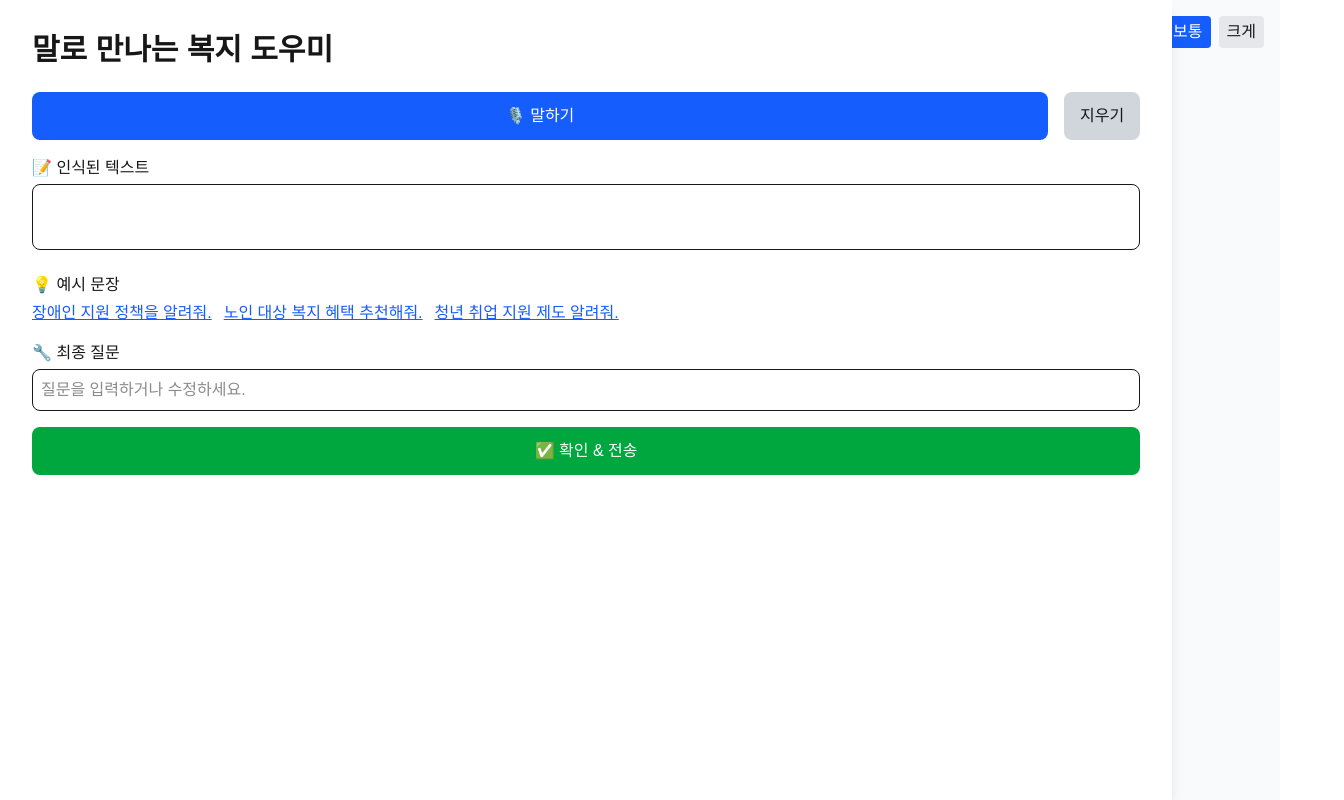
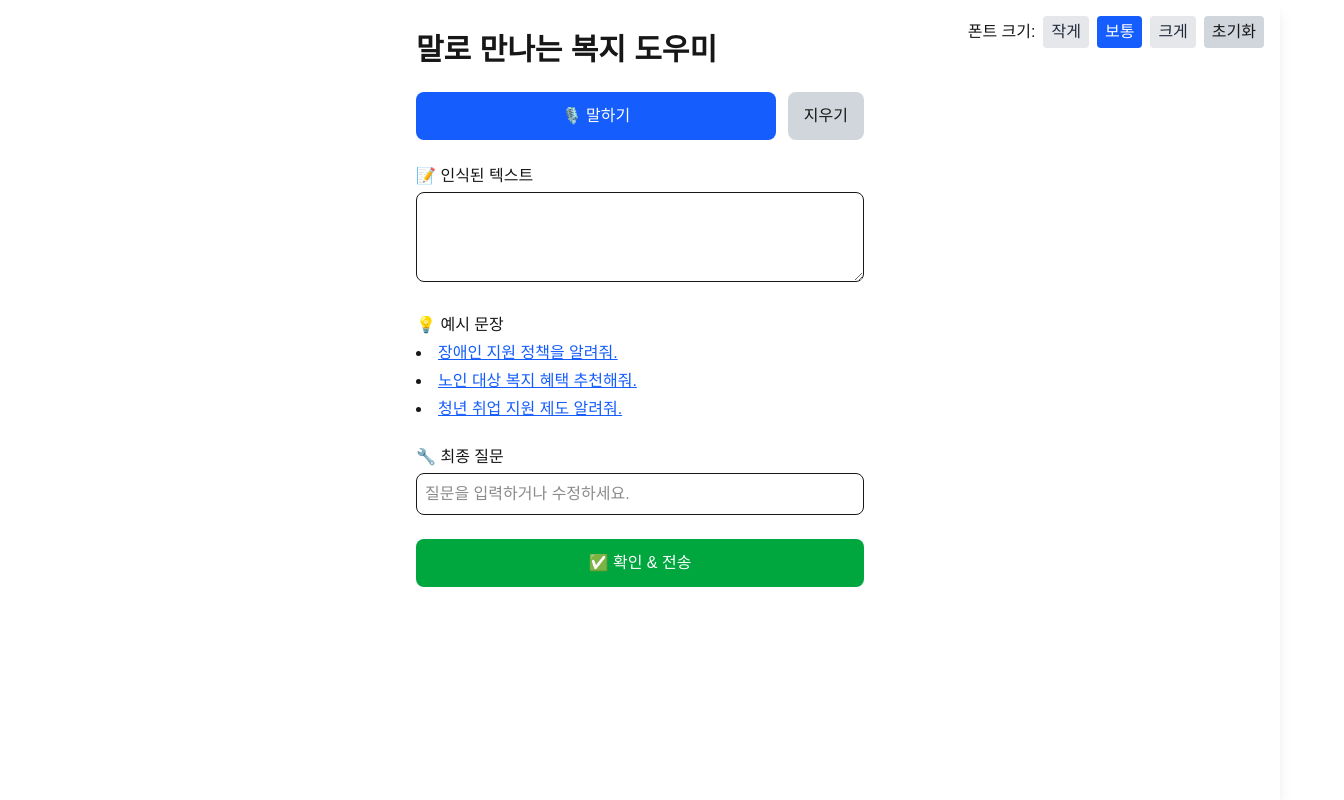
Before and after one commit to jasonhk24/voice-welfare, a Next.js app: page / in a window 1280 px wide. Shown: the whole page, 1344 px wide, since content can reach past the window. Built offline with nearby package versions, Linux system fonts and the light colour scheme.

Commit message:
feat: PolicySearchUI에 뒤로가기·폰트조절·접근성 개선 반영

```diff
--- a/src/components/PolicySearchUI.tsx
+++ b/src/components/PolicySearchUI.tsx
@@ -13,12 +13,18 @@ interface Policy {
 }
 
 export default function PolicySearchUI() {
+  // 음성/텍스트 상태
   const [listening, setListening] = useState(false);
   const [transcript, setTranscript] = useState('');
   const [promptText, setPromptText] = useState('');
+  const recogRef = useRef<any>(null);
+
+  // 정책 카드 상태
   const [policies, setPolicies] = useState<Policy[]>([]);
+
+  // 폰트 크기 상태
   const [fontSize, setFontSize] = useState<'sm' | 'base' | 'lg'>('base');
-  const recogRef = useRef<any>(null);
+  const sizeMap = { sm: 'text-sm', base: 'text-base', lg: 'text-lg' } as const;
 
   // 음성 토글
   const toggleListen = () => {
@@ -49,99 +55,81 @@ export default function PolicySearchUI() {
     setPromptText('');
   };
 
-  // 예시 문장
+  // 더미 검색
+  const doSearch = () => {
+    if (!promptText.trim()) return alert('질문을 입력하거나 말해주세요.');
+    setPolicies([
+      { id: '1', title: '장애인 연금 지원', description: '장애인에게 매달 일정 금액을 지원하여 생활 안정에 도움을 줍니다.', url: 'https://www.bokjiro.go.kr/disability-pension' },
+      { id: '2', title: '장애인 고용 지원', description: '직업 훈련 및 고용 알선, 인센티브 제공으로 일자리 찾기를 지원합니다.', url: 'https://www.bokjiro.go.kr/disability-employment' },
+      { id: '3', title: '장애인 복지 서비스', description: '의료·상담·재활 서비스 등을 제공하여 삶의 질을 향상시킵니다.', url: 'https://www.bokjiro.go.kr/disability-services' },
+    ]);
+  };
+
   const examples = [
     '장애인 지원 정책을 알려줘.',
     '노인 대상 복지 혜택 추천해줘.',
     '청년 취업 지원 제도 알려줘.',
   ];
 
-  // 검색 (더미 데이터)
-  const doSearch = () => {
-    if (!promptText) return alert('질문을 입력하거나 말해주세요.');
-    setPolicies([
-      {
-        id: '1',
-        title: '장애인 연금 지원',
-        description: '장애인에게 매달 일정 금액을 지원하여 생활 안정에 도움을 줍니다.',
-        url: 'https://www.bokjiro.go.kr/disability-pension',
-      },
-      {
-        id: '2',
-        title: '장애인 고용 지원',
-        description: '직업 훈련 및 고용 알선, 인센티브 제공으로 일자리 찾기를 지원합니다.',
-        url: 'https://www.bokjiro.go.kr/disability-employment',
-      },
-      {
-        id: '3',
-        title: '장애인 복지 서비스',
-        description: '의료·상담·재활 서비스 등을 제공하여 삶의 질을 향상시킵니다.',
-        url: 'https://www.bokjiro.go.kr/disability-services',
-      },
-    ]);
-  };
-
-  // Tailwind 크기 맵
-  const sizeMap = { sm: 'text-sm', base: 'text-base', lg: 'text-lg' } as const;
-
   return (
-    <div className={`flex w-full h-full min-h-screen bg-gray-50 ${sizeMap[fontSize]}`}>
-      {/* 폰트 크기 조절 */}
-      <div className="absolute top-4 right-4 flex items-center space-x-2">
+    <div className={`relative flex w-full min-h-screen bg-gray-50 ${sizeMap[fontSize]}`}>
+      {/* 폰트 크기 조절 컨트롤 (우측 상단) */}
+      <div className="absolute top-4 right-4 flex items-center space-x-2 z-20">
         <span className="font-medium">폰트 크기:</span>
         {(['sm','base','lg'] as const).map(sz => (
           <button
             key={sz}
+            aria-pressed={fontSize === sz}
             onClick={() => setFontSize(sz)}
-            className={`px-2 py-1 rounded ${
-              fontSize === sz ? 'bg-blue-600 text-white' : 'bg-gray-200'
+            className={`px-2 py-1 rounded focus:outline-none focus:ring-2 focus:ring-blue-500 ${
+              fontSize === sz ? 'bg-blue-600 text-white' : 'bg-gray-200 text-gray-800'
             }`}
           >
             {sz === 'sm' ? '작게' : sz === 'base' ? '보통' : '크게'}
           </button>
         ))}
+        <button
+          aria-label="폰트 초기화"
+          onClick={() => setFontSize('base')}
+          className="px-2 py-1 rounded bg-gray-300 hover:bg-gray-400 focus:outline-none focus:ring-2 focus:ring-blue-500"
+        >
+          초기화
+        </button>
       </div>
 
-      {/* LEFT PANEL */}
+      {/* LEFT PANEL (입력) */}
       <motion.div
-        className="p-8 bg-white shadow-lg z-10"
+        className="flex-shrink-0 p-8 bg-white shadow-lg"
         initial={{ width: '100%' }}
         animate={{ width: policies.length ? '40%' : '100%' }}
-        transition={{ duration: 0.5 }}
+        transition={{ duration: 0.4 }}
       >
-        {/* 뒤로가기 버튼 */}
-        {policies.length > 0 && (
-          <button
-            onClick={handleBack}
-            className="mb-4 px-4 py-2 bg-gray-200 text-gray-700 rounded-lg hover:bg-gray-300"
-          >
-            ← 뒤로가기
-          </button>
-        )}
+        <div className="max-w-md mx-auto space-y-6">
+          <h1 className="text-3xl font-bold">말로 만나는 복지 도우미</h1>
 
-        <h1 className="text-3xl font-bold mb-6">말로 만나는 복지 도우미</h1>
-
-        <div className="space-y-4">
-          <div className="flex space-x-4">
+          <div className="flex space-x-3">
             <button
               onClick={toggleListen}
-              className="flex-1 py-3 bg-blue-600 text-white rounded-lg hover:bg-blue-700"
+              aria-label={listening ? '음성 인식 중지' : '음성 인식 시작'}
+              className="flex-1 py-3 bg-blue-600 text-white rounded-lg focus:outline-none focus:ring-2 focus:ring-blue-500"
             >
               {listening ? '■ 중지' : '🎙️ 말하기'}
             </button>
             <button
               onClick={() => { setTranscript(''); setPromptText(''); }}
-              className="py-3 px-4 bg-gray-300 rounded-lg hover:bg-gray-400"
+              aria-label="입력 내용 지우기"
+              className="py-3 px-4 bg-gray-300 rounded-lg focus:outline-none focus:ring-2 focus:ring-gray-400"
             >
               지우기
             </button>
           </div>
 
           <div>
-            <label className="block mb-1 font-medium">📝 인식된 텍스트</label>
+            <label htmlFor="transcript" className="block mb-1 font-medium">📝 인식된 텍스트</label>
             <textarea
-              className="w-full border p-2 rounded-lg resize-none"
-              rows={2}
+              id="transcript"
+              rows={3}
+              className="w-full border p-2 rounded-lg focus:outline-none focus:ring-2 focus:ring-blue-500"
               value={transcript}
               onChange={e => { setTranscript(e.target.value); setPromptText(e.target.value); }}
             />
@@ -149,24 +137,26 @@ export default function PolicySearchUI() {
 
           <div>
             <label className="block mb-1 font-medium">💡 예시 문장</label>
-            <div className="flex space-x-3">
+            <ul className="list-disc list-inside space-y-1">
               {examples.map(ex => (
+                <li key={ex}>
                   <button
-                  key={ex}
                     onClick={() => { setPromptText(ex); setTranscript(ex); }}
-                  className="text-blue-600 underline"
+                    className="text-blue-600 underline focus:outline-none focus:ring-2 focus:ring-blue-500"
                   >
                     {ex}
                   </button>
+                </li>
               ))}
-            </div>
+            </ul>
           </div>
 
           <div>
-            <label className="block mb-1 font-medium">🔧 최종 질문</label>
+            <label htmlFor="prompt" className="block mb-1 font-medium">🔧 최종 질문</label>
             <input
+              id="prompt"
               type="text"
-              className="w-full border p-2 rounded-lg"
+              className="w-full border p-2 rounded-lg focus:outline-none focus:ring-2 focus:ring-blue-500"
               value={promptText}
               onChange={e => setPromptText(e.target.value)}
               placeholder="질문을 입력하거나 수정하세요."
@@ -175,25 +165,47 @@ export default function PolicySearchUI() {
 
           <button
             onClick={doSearch}
-            className="w-full py-3 bg-green-600 text-white rounded-lg hover:bg-green-700"
+            aria-label="검색 실행 및 정책 카드 표시"
+            className="w-full py-3 bg-green-600 text-white rounded-lg focus:outline-none focus:ring-2 focus:ring-green-500"
           >
             ✅ 확인 & 전송
           </button>
         </div>
       </motion.div>
 
-      {/* RIGHT PANEL (cards) */}
+      {/* RIGHT PANEL (카드) */}
       <motion.div
-        className="p-8 overflow-auto"
+        className="flex-1 p-8 overflow-auto"
         initial={{ opacity: 0 }}
         animate={{ opacity: policies.length ? 1 : 0 }}
         transition={{ duration: 0.5 }}
       >
+        {policies.length > 0 && (
+          <div className="max-w-7xl mx-auto space-y-4">
+            {/* 뒤로가기 전용 헤더 */}
+            <div className="flex justify-between items-center">
+              <h2 className="text-2xl font-semibold">검색 결과</h2>
+              <button
+                onClick={handleBack}
+                aria-label="뒤로가기"
+                className="px-4 py-2 bg-gray-200 text-gray-800 rounded-lg focus:outline-none focus:ring-2 focus:ring-gray-400"
+              >
+                ← 뒤로가기
+              </button>
+            </div>
+
+            {/* 카드 그리드 */}
             <div className="grid grid-cols-1 md:grid-cols-2 lg:grid-cols-3 gap-6">
-          {policies.map((p) => (
-            <div key={p.id} className="bg-white rounded-xl shadow-md overflow-hidden">
-              <div className="px-6 py-4 border-b bg-blue-50">
-                <h2 className="text-xl font-bold">{p.title}</h2>
+              {policies.map(p => (
+                <div
+                  key={p.id}
+                  className="bg-white rounded-xl shadow-md focus-within:ring-2 focus-within:ring-blue-500"
+                  tabIndex={0}
+                  role="region"
+                  aria-labelledby={`policy-${p.id}-title`}
+                >
+                  <div className="px-6 py-4 bg-blue-50 border-b">
+                    <h3 id={`policy-${p.id}-title`} className="text-xl font-bold">{p.title}</h3>
                   </div>
                   <div className="p-6">{p.description}</div>
                   <div className="px-6 py-4 border-t text-right">
@@ -201,7 +213,7 @@ export default function PolicySearchUI() {
                       href={p.url}
                       target="_blank"
                       rel="noopener noreferrer"
-                  className="text-blue-600 hover:underline font-medium"
+                      className="text-blue-600 hover:underline font-medium focus:outline-none focus:ring-2 focus:ring-blue-500"
                     >
                       자세히 보기 →
                     </a>
@@ -209,6 +221,8 @@ export default function PolicySearchUI() {
                 </div>
               ))}
             </div>
+          </div>
+        )}
       </motion.div>
     </div>
   );
```
Lines whose indentation alone changed are shown as unchanged.
